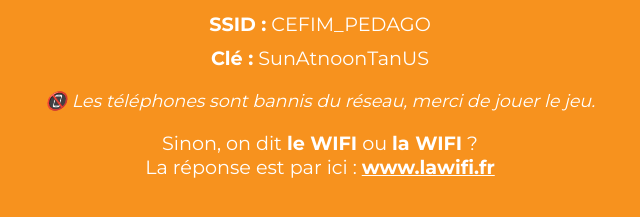
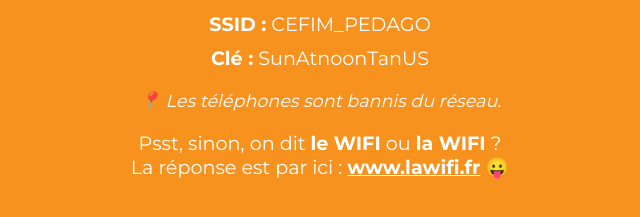
Before and after one commit to cefimcampus/lewifi, a plain HTML site: page index.html in a window 1280 px wide. Shown: the part 363-580 px from the top of the page, without its empty margins (320-960 px from the left). Drawn offline with Linux system fonts and the light colour scheme.

Commit message:
Update index.html

```diff
--- a/index.html
+++ b/index.html
@@ -18,11 +18,12 @@
             <p><strong>SSID :</strong> CEFIM_PEDAGO</p>
             <p><strong>Clé :</strong> SunAtnoonTanUS</p>
             <p class="note">
-                📵 <em>Les téléphones sont bannis du réseau, merci de jouer le jeu.</em>
+                📍 <em>Les téléphones sont bannis du réseau.</em>
             </p>
-            <p>Sinon, on dit <strong>le WIFI</strong> ou <strong>la WIFI</strong> ?<br>
+            <p>Psst, sinon, on dit <strong>le WIFI</strong> ou <strong>la WIFI</strong> ?<br>
                La réponse est par ici :
                <a href="http://www.lawifi.fr" target="_blank">www.lawifi.fr</a>
+                😛
             </p>
         </main>
     </div>
```
